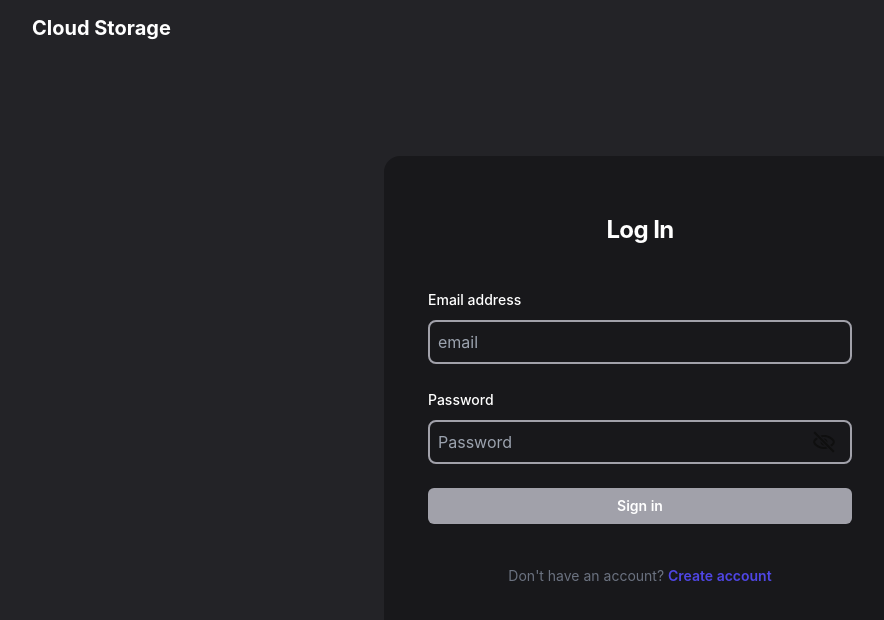
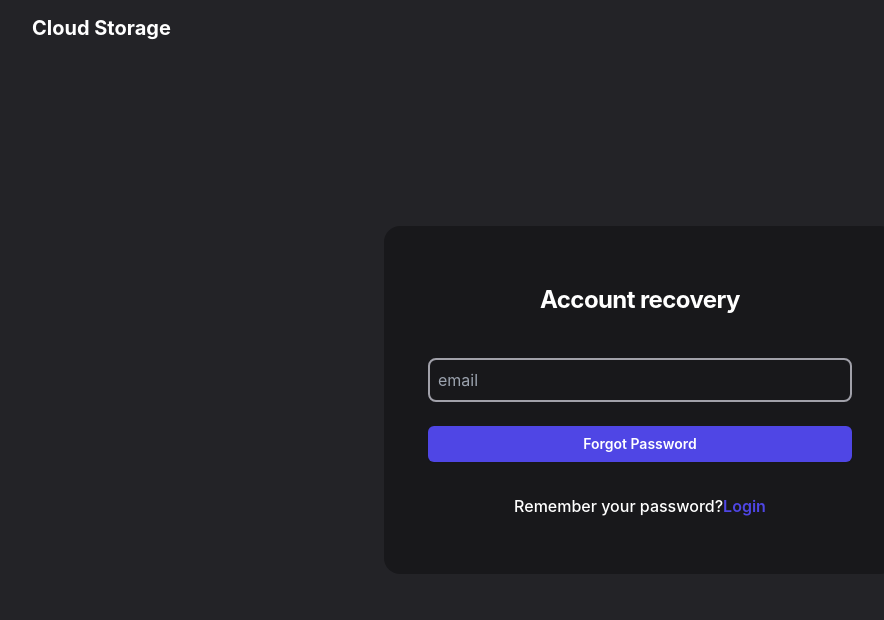
Before and after one commit to OlAndrey/Cloud-Storage, a React (Create React App) app in the folder client/: page /recovery-link in a window 1280 px wide. Before the commit this address led to /login. Shown: the top 620 px of the page, without its empty margins (0-884 px from the left). Built offline with nearby package versions, Linux system fonts and the light colour scheme; no server answers.

Commit message:
feat(client): added and styled component for receiving access recovery link

```diff
--- a/client/src/App.tsx
+++ b/client/src/App.tsx
@@ -1,7 +1,8 @@
 import { useEffect } from 'react'
 import { Navigate, Route, Routes } from 'react-router-dom'
 import { useAppDispatch, useAppSelector } from './hooks/redux'
-import { authCheckThunk, authChecked } from './store/reducers/authSlice'
+import { authCheckThunk } from './store/actions/authActions'
+import { authChecked } from './store/reducers/authSlice'
 import Login from './components/authorization/Login'
 import Registry from './components/authorization/Registry'
 import Main from './components/drive/Main'
@@ -14,6 +15,7 @@ import Preferences from './components/preferences/Preferences'
 import SideBar from './components/menu/SideBar'
 import Success from './components/success/Success'
 import Cancel from './components/cancel/Cancel'
+import RecoveryLink from './components/authorization/RecoveryLink'
 
 const App = () => {
   const { authCheck, userInfo } = useAppSelector((state) => state.auth)
@@ -32,7 +34,7 @@ const App = () => {
       <Header />
       {userInfo ? <SideBar /> : ''}
       {!authCheck ? (
-        <div className='h-full flex items-center'>
+        <div className='h-screen flex items-center'>
           <div className='w-screen flex justify-center items-center'>
             <Icon className='animate-spin mr-3' size={[64, 64]} fill='#ffffff' name='SpinnerIcon' />
           </div>
@@ -55,6 +57,7 @@ const App = () => {
         <Routes>
           <Route path='/login' element={<Login />} />
           <Route path='/registration' element={<Registry />} />
+          <Route path='/recovery-link' element={<RecoveryLink />} />
           <Route path='/*' element={<Navigate to='/login' replace={true} />} />
         </Routes>
       )}
--- a/client/src/components/authorization/Login.tsx
+++ b/client/src/components/authorization/Login.tsx
@@ -58,10 +58,18 @@ const Login = () => {
           </div>
 
           <div>
-            <div>
+            <div className='flex items-center justify-between'>
               <label htmlFor='password' className='block text-sm font-medium leading-6'>
                 Password
               </label>
+              <div className='text-sm'>
+                <Link
+                  to='/recovery-link'
+                  className='font-semibold text-indigo-600 hover:text-indigo-500'
+                >
+                  Forgot password?
+                </Link>
+              </div>
             </div>
             <div className='mt-2'>
               <PasswordInput
--- /dev/null
+++ b/client/src/components/authorization/RecoveryLink.tsx
@@ -0,0 +1,89 @@
+import { useState } from 'react'
+import { Link } from 'react-router-dom'
+import { SubmitHandler, useForm } from 'react-hook-form'
+import Container from './AuthContainer'
+import TextInput from '../inputs/TextInput'
+import Icon from '../icon/Icon'
+import { IFormValues } from '../../types/form'
+
+const RecoveryLink = () => {
+  const [loading] = useState(false)
+  const [emailErrors] = useState('')
+  const [step, setStep] = useState(1)
+
+  const {
+    register,
+    formState: { errors, isValid },
+    handleSubmit,
+  } = useForm<IFormValues>({
+    mode: 'onChange',
+  })
+
+  const onSendEmail: SubmitHandler<IFormValues> = async (formData, e) => {
+    e?.preventDefault()
+    const { email } = formData
+    console.log(email)
+
+    if (!errors.email) setStep(2)
+  }
+
+  return (
+    <Container title='Account recovery'>
+      {step === 1 ? (
+        <div className='mt-10'>
+          <form className='space-y-6' onSubmit={handleSubmit(onSendEmail)}>
+            <TextInput
+              placeholder='email'
+              label='email'
+              type='email'
+              register={register}
+              pattern={{
+                value: /^[^@ ]+@[^@ ]+\.[^@ .]{2,}$/,
+                message: 'Email is not valid',
+              }}
+              minLength={{ value: 1, message: 'Email must not be empty' }}
+              error={errors.email}
+            />
+
+            {emailErrors && (
+              <div className='flex flex-row items-start pt-1'>
+                <div className='flex h-5 flex-row items-center'>
+                  <Icon name='WarningIcon' fill='#EA580C' size={[20, 20]} className='mr-1' />
+                </div>
+                <span className='font-base w-56 text-sm text-orange-600'>{emailErrors}</span>
+              </div>
+            )}
+
+            <button
+              type='submit'
+              disabled={!isValid || loading}
+              className='flex w-full justify-center items-center rounded-md bg-indigo-600 px-3 py-1.5 text-sm font-semibold leading-6 text-white shadow-sm hover:bg-indigo-500 disabled:bg-zinc-400'
+            >
+              {loading && <Icon className='animate-spin mr-3' size={[16, 16]} name='SpinnerIcon' />}
+              Forgot Password
+            </button>
+          </form>
+
+          <div className='flex w-full justify-center mt-8 font-medium'>
+            <span>Remember your password? </span>
+            <Link to='/login' className='font-semibold text-indigo-600 hover:text-indigo-500'>
+              Login
+            </Link>
+          </div>
+        </div>
+      ) : (
+        <div className='flex w-full flex-col items-center justify-center space-y-5 p-8 text-center'>
+          <div className='flex flex-col items-center space-y-4'>
+            <Icon size={[24, 24]} fill='#ffffff' name='SuccessIcon' />
+            <p className='font-regular text-base'>
+              An email has been sent to your email with instructions to restore access to your
+              account.
+            </p>
+          </div>
+        </div>
+      )}
+    </Container>
+  )
+}
+
+export default RecoveryLink
```
